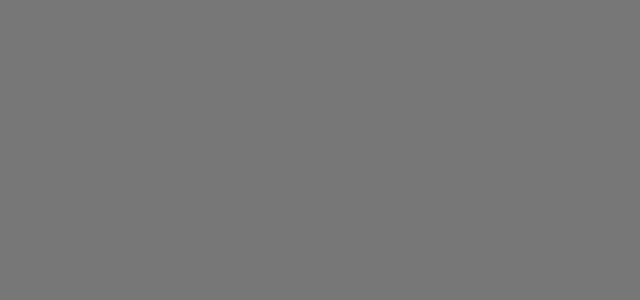
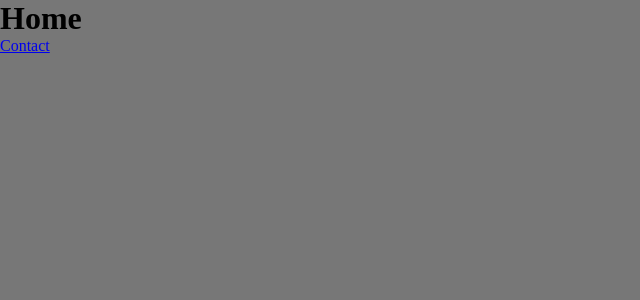
Before and after one commit to UT0P1C/react-gama, a React (Create React App) app: page / in a window 1280 px wide. Shown: the top 300 px of the page, without its empty margins (0-640 px from the left). Built offline with nearby package versions, Linux system fonts and the light colour scheme.

Commit message:
learning Routes

```diff
--- a/package.json
+++ b/package.json
@@ -12,6 +12,7 @@
     "@types/react-dom": "^18.0.0",
     "react": "^18.0.0",
     "react-dom": "^18.0.0",
+    "react-router-dom": "^5.2.0",
     "react-scripts": "5.0.1",
     "styled-components": "^5.3.5",
     "typescript": "^4.6.3",
@@ -42,6 +43,7 @@
     ]
   },
   "devDependencies": {
+    "@types/react-router-dom": "^5.3.3",
     "@types/styled-components": "^5.1.25"
   }
 }
--- a/src/App.tsx
+++ b/src/App.tsx
@@ -1,9 +1,8 @@
-import Home from "./views/Home";
-
+import Router from "./routes";
 
 function App() {
 	return (
-		<Home/>
+		<Router/>
 	);
 }
 
--- /dev/null
+++ b/src/routes.tsx
@@ -0,0 +1,26 @@
+import React from 'react';
+import { BrowserRouter, Route, Switch } from 'react-router-dom'
+
+
+import Home from './views/Home';
+
+import Contact from "./views/Contact"
+
+
+const Router: React.FC = () => {
+	return (
+		<BrowserRouter>
+
+			<Switch>
+
+			<Route path="/" exact component={Home}/>
+
+			<Route path="/contact" exact component={Contact}/>
+
+			</Switch>
+
+		</BrowserRouter>
+	);
+}
+
+export default Router;
--- /dev/null
+++ b/src/views/Contact/index.tsx
@@ -0,0 +1,19 @@
+import React from 'react';
+
+import { Link } from 'react-router-dom';
+
+const Contact: React.FC = () => {
+	return (
+		<div>
+			<h1>
+				Contact
+			</h1>
+
+			<Link to="/">
+					Home
+			</Link>
+		</div>
+	);
+}
+
+export default Contact;
--- a/src/views/Home/index.tsx
+++ b/src/views/Home/index.tsx
@@ -2,8 +2,23 @@ import React from 'react';
 
 import { Container } from './style';
 
+import {Link} from "react-router-dom";
+
 const Home: React.FC = () => {
-	return <Container/>;
+	return (
+		<Container>
+			<div>
+				<h1>
+					Home
+				</h1>
+
+				<Link to="/contact">
+					Contact
+				</Link>
+
+			</div>
+		</Container>
+	);
 }
 
 export default Home;
```
Also changed, not shown: 1 other file (tests, documents, lock files or other folders).
